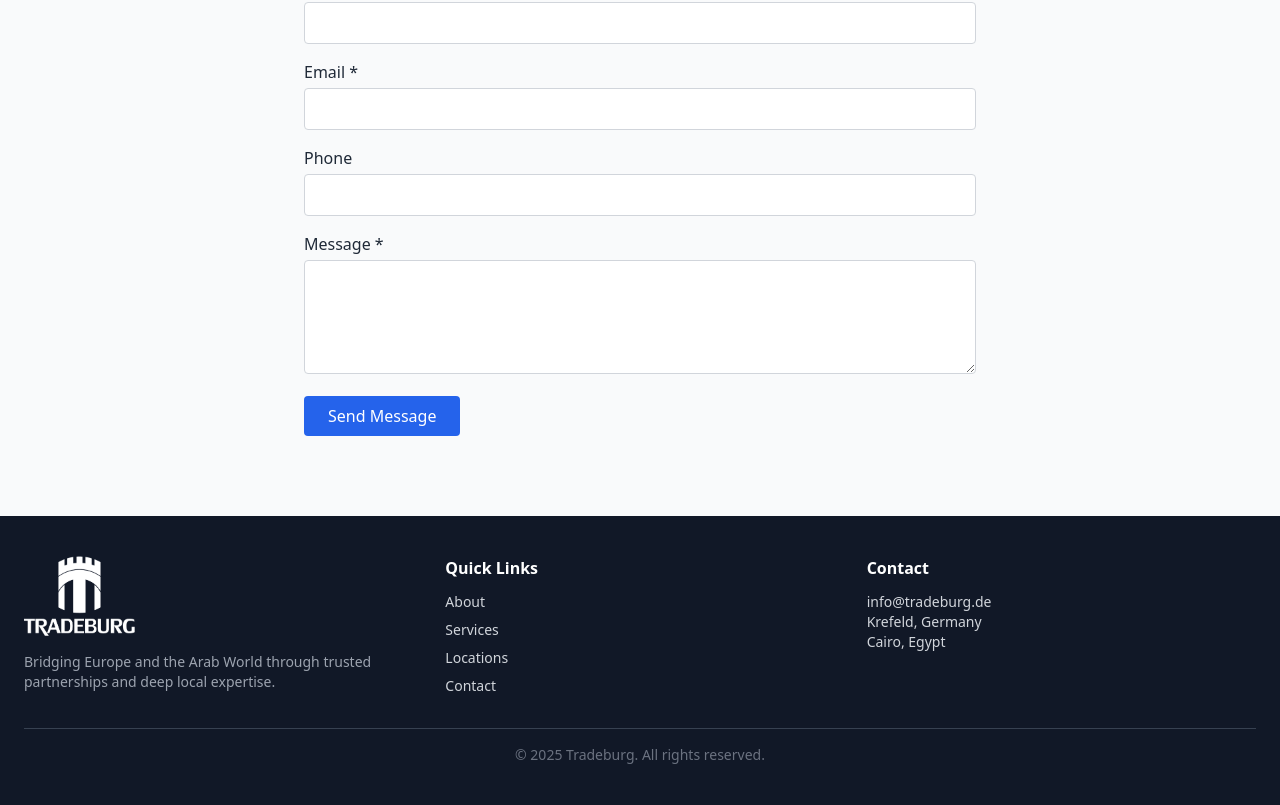
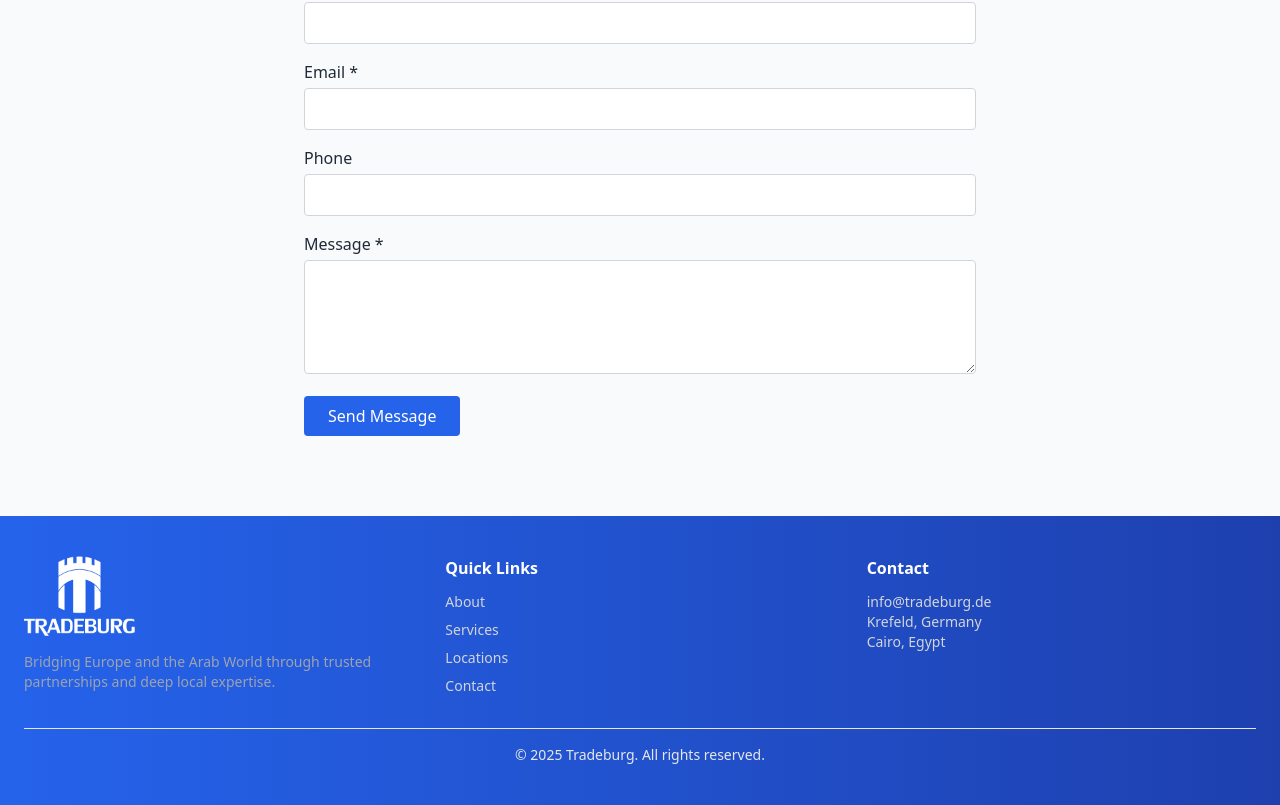
Before and after one commit to ref3at-13/tradeburg, a Next.js app: page / in a window 1280 px wide. Shown: the part 2518-3323 px from the top of the page. Built offline with nearby package versions, Linux system fonts and the light colour scheme.

Commit message:
Updating footer

```diff
--- a/pages/index.js
+++ b/pages/index.js
@@ -179,7 +179,7 @@ export default function Home() {
       </section>
 
       {/* Footer */}
-      <footer className="bg-gray-900 text-white py-10 px-6">
+      <footer className="bg-gradient-to-r from-blue-600 to-blue-800 text-white py-10 px-6">
         <div className="max-w-7xl mx-auto grid md:grid-cols-3 gap-8 text-center md:text-left">
           <div>
             <img src="/Tradeburg Logo White Vertical.png" alt="Tradeburg Logo" className="h-20 mb-4 mx-auto md:mx-0" />
@@ -205,7 +205,7 @@ export default function Home() {
             </p>
           </div>
         </div>
-        <div className="mt-8 text-center text-sm text-gray-500 border-t border-gray-700 pt-4">
+        <div className="mt-8 text-center text-sm text-gray-200 border-t border-gray-200 pt-4 w-full">
           © {new Date().getFullYear()} Tradeburg. All rights reserved.
         </div>
       </footer>
```
